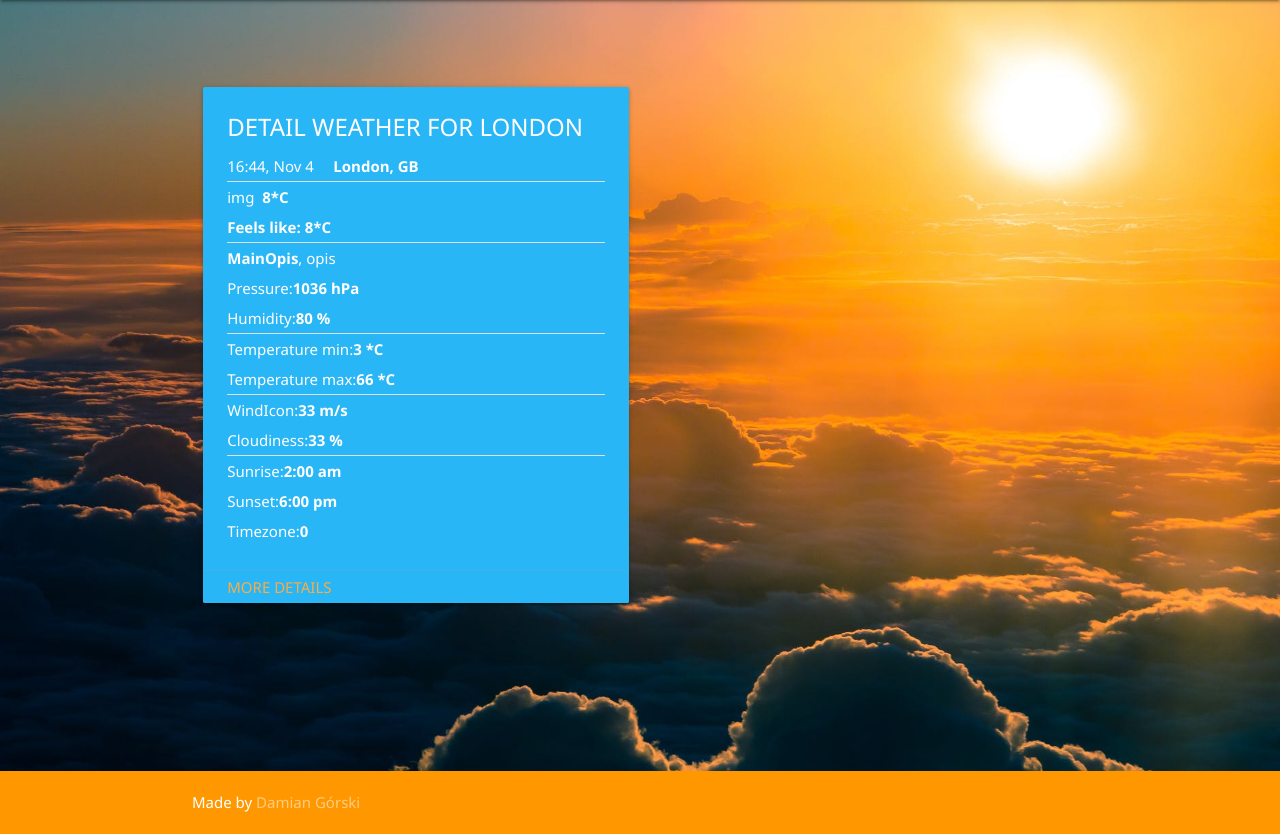
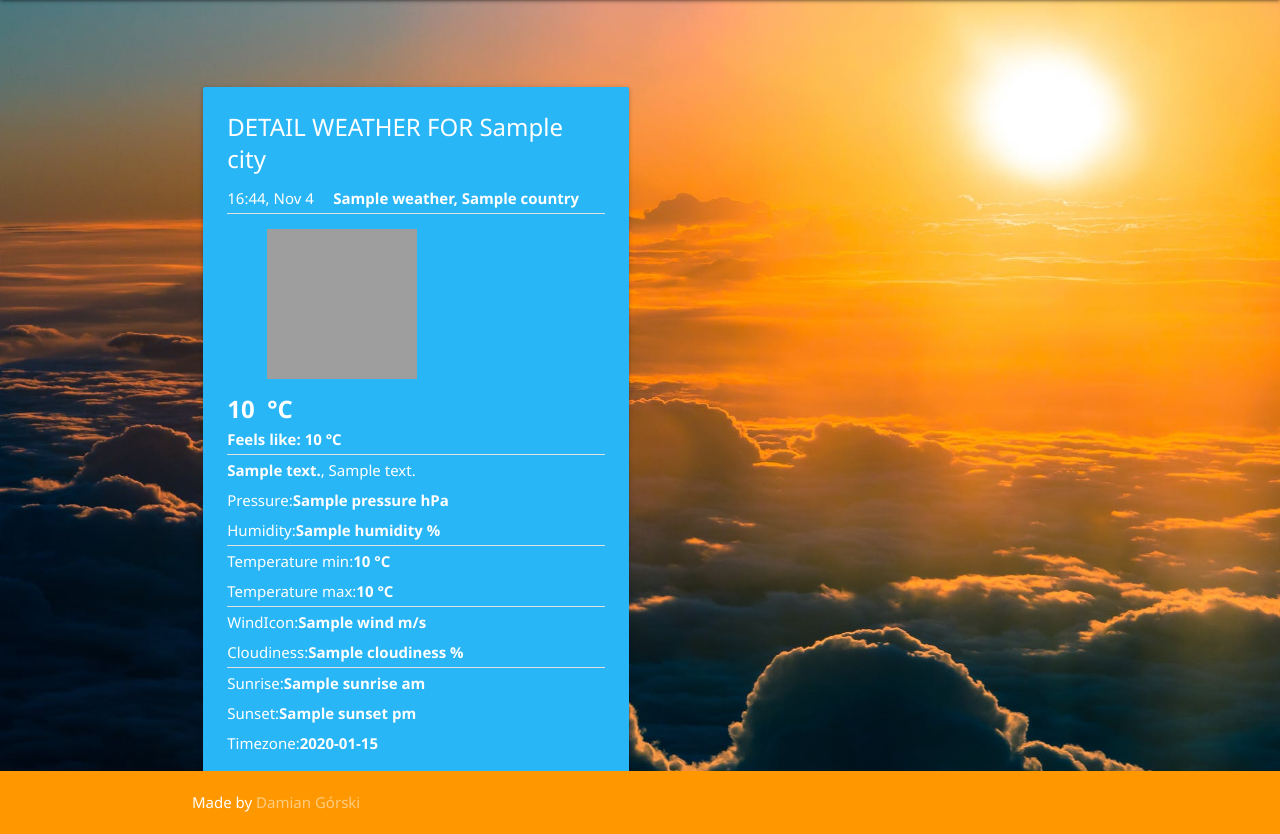
Before and after one commit to Damiangorskii/WeatherApp, a Django app: template WeatherApp/templates/weather/detail_city_weather.html in a window 1280 px wide. Shown: the part 72-906 px from the top of the page. Run offline with Django 3.2, Linux system fonts and the light colour scheme; the template is opened without the code that fills it: most values are stand-ins (such as "Sample title", 1, 10 or a date in 2020); some libraries are stand-ins or nearby versions; grey boxes are pictures that could not be loaded.

Commit message:
Detail city information added

```diff
--- a/WeatherApp/templates/weather/city_weather.html
+++ b/WeatherApp/templates/weather/city_weather.html
@@ -26,7 +26,7 @@
                         <p class="main-data">{{weather_data.mainDescription}}</p>
                     </div>
                     <div class="card-action">
-                      <a href="#">More details</a>
+                      <a href="{% url 'detail-city-weather' weather_data.city%}">More details</a>
                     </div>
                   </div>
                 </div>
--- a/WeatherApp/templates/weather/detail_city_weather.html
+++ b/WeatherApp/templates/weather/detail_city_weather.html
@@ -9,43 +9,43 @@
                 <div class="col s12 m6">
                   <div class="card light-blue lighten-1">
                     <div class="card-content white-text">
-                      <span class="card-title">DETAIL WEATHER FOR LONDON</span>
-                        <p>16:44, Nov 4 &nbsp&nbsp&nbsp <b>London, GB</b></p>
+                      <span class="card-title">DETAIL WEATHER FOR <b>{{weather_data.city}}</b></span>
+                        <p>16:44, Nov 4 &nbsp&nbsp&nbsp <b>{{weather_data.name}}, {{weather_data.country}}</b></p>
                         <p></p>
                         <div class="divider"></div>
 
-                        <p>img &nbsp<b>8*C</b></p>
-                        <p><b>Feels like: 8*C</b></p>
+                        <figure class="image">
+                          <img src="http://openweathermap.org/img/w/{{weather_data.icon}}.png" alt="Image">
+                        </figure>
+                        <p class="main-data"><b>{{weather_data.temperature}}&nbsp °C</b></p>
+                        <p><b>Feels like: {{weather_data.temperatureFeelsLike}}&nbsp°C</b></p>
 
                         <div class="divider"></div>
 
 
-                        <p><b>MainOpis</b>, opis</p>
-                        <p>Pressure:<b>1036 hPa</b></p>
-                        <p>Humidity:<b>80 %</b></p>
+                        <p><b>{{weather_data.mainDescription}}</b>, {{weather_data.description}}</p>
+                        <p>Pressure:<b>{{weather_data.pressure}} hPa</b></p>
+                        <p>Humidity:<b>{{weather_data.humidity}} %</b></p>
 
                         <div class="divider"></div>
 
 
-                        <p>Temperature min:<b>3 *C</b></p>
-                        <p>Temperature max:<b>66 *C</b></p>
+                        <p>Temperature min:<b>{{weather_data.tempMin}}&nbsp°C</b></p>
+                        <p>Temperature max:<b>{{weather_data.tempMax}}&nbsp°C</b></p>
 
                         <div class="divider"></div>
 
 
-                        <p>WindIcon:<b>33 m/s</b></p>
-                        <p>Cloudiness:<b>33 %</b></p>
+                        <p>WindIcon:<b>{{weather_data.wind}} m/s</b></p>
+                        <p>Cloudiness:<b>{{weather_data.cloudiness}} %</b></p>
 
                         <div class="divider"></div>
 
 
-                        <p>Sunrise:<b>2:00 am</b></p>
-                        <p>Sunset:<b>6:00 pm</b></p>
-                        <p>Timezone:<b>0</b></p>
+                        <p>Sunrise:<b>{{weather_data.sunrise}} am</b></p>
+                        <p>Sunset:<b>{{weather_data.sunset}} pm</b></p>
+                        <p>Timezone:<b>{{weather_data.timezone}}</b></p>
 
-                    </div>
-                    <div class="card-action">
-                      <a href="#">More details</a>
                     </div>
                   </div>
                 </div>
--- a/WeatherApp/weather/urls.py
+++ b/WeatherApp/weather/urls.py
@@ -1,6 +1,7 @@
 from django.urls import path, include
-from .views import home
+from .views import home_view, detail_city_weather_view
 
 urlpatterns = [
-    path('', home, name='home'),
+    path('', home_view, name='home'),
+    path('<city>', detail_city_weather_view, name='detail-city-weather'),
 ]
```
Also changed, not shown: WeatherApp/templates/weather/weather_result.html (deleted, +0 -46 lines), WeatherApp/weather/views.py (+37 -2 lines).
